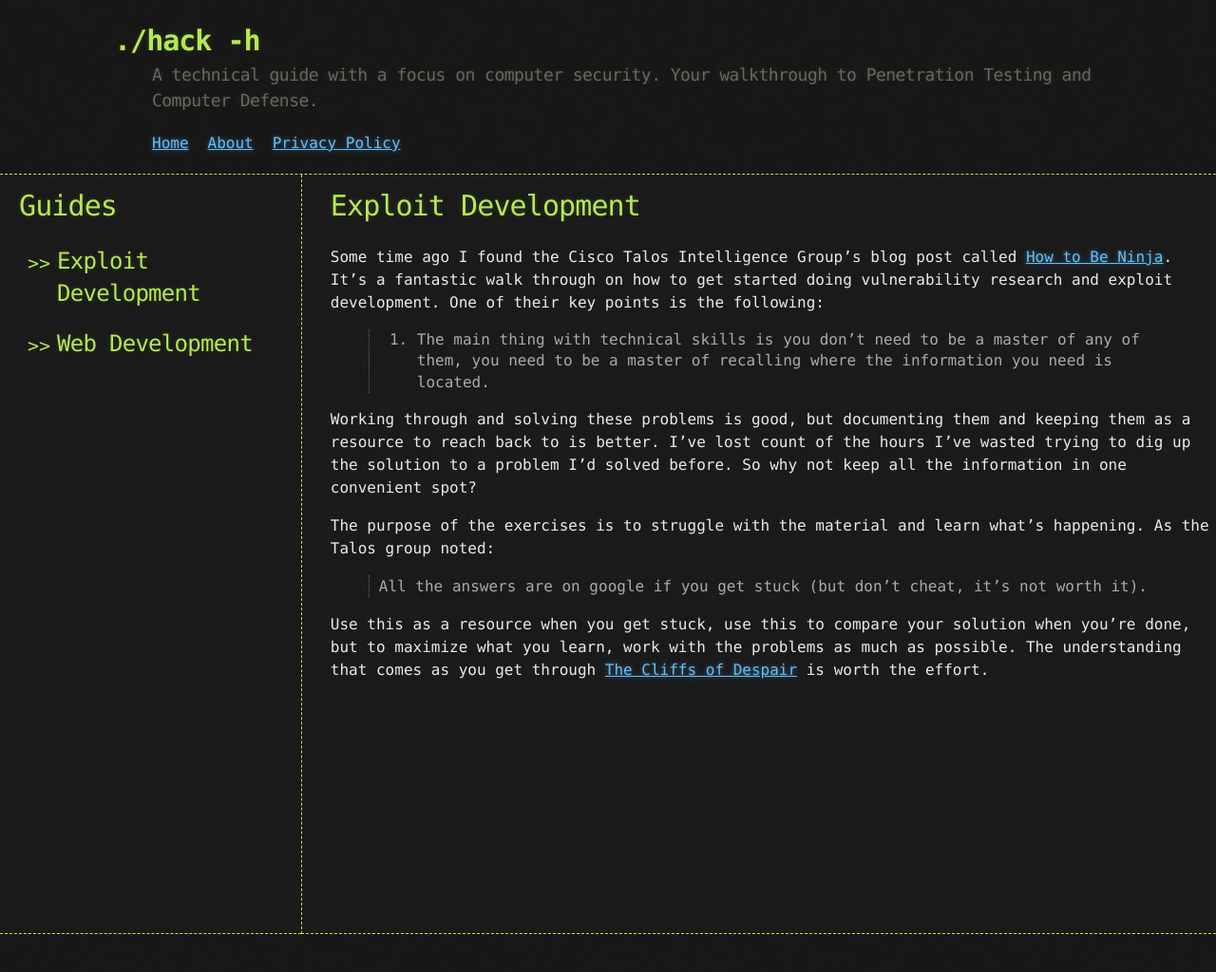
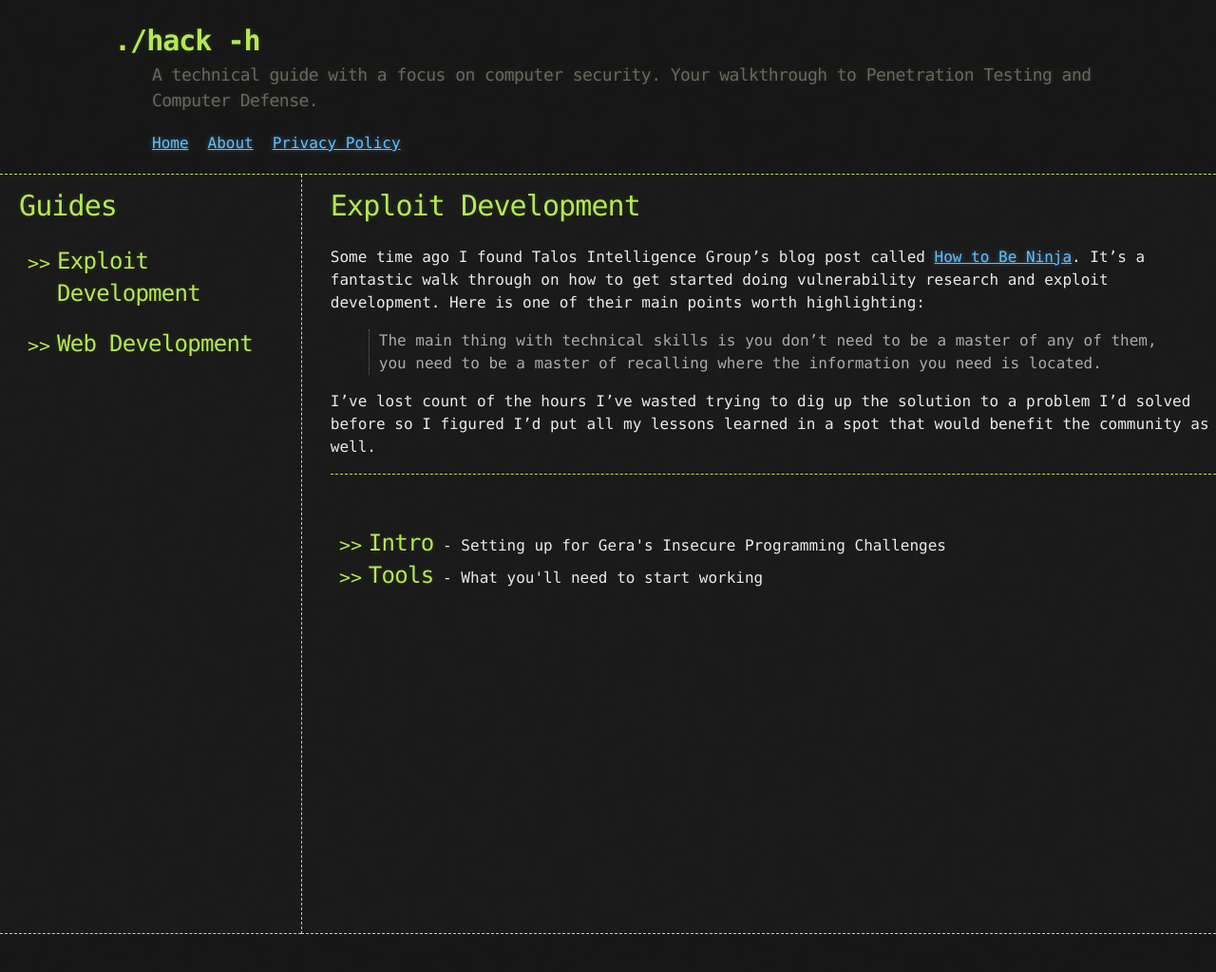
Before and after one commit to 6r0k3d/6r0k3d.github.io, a Jekyll site: the page built from exdev.md, in a window 1280 px wide. Shown: the whole page at 95% size. Built offline with Jekyll 4.4.1, drawn with Linux system fonts in a browser that asks for light colours; comment, search, counter and statistics services are not loaded.

Commit message:
Setup initial ExDev posts
Create Intro and Tools posts

```diff
--- /dev/null
+++ b/_exdev/intro.md
@@ -0,0 +1,10 @@
+---
+title: Gera's Insecure Programming Challenges Overview
+description: Setting up for Gera's Insecure Programming Challenges
+link: Intro
+author: gr0k
+layout: post
+github_comments_issueid: 2
+permalink: /exdev/intro.html
+date: 27 Aug 2018
+---
--- a/exdev.md
+++ b/exdev.md
@@ -3,19 +3,16 @@ layout: page
 title: Exploit Development
 ---
 
-Some time ago I found the Cisco Talos Intelligence Group's blog post called [How to Be Ninja](https://blog.talosintelligence.com/2009/07/how-do-i-become-ninja.html). It's a fantastic walk through on how to get started doing vulnerability research and exploit development. One of their key points is the following:
+Some time ago I found Talos Intelligence Group's blog post called [How to Be Ninja](https://blog.talosintelligence.com/2009/07/how-do-i-become-ninja.html). It's a fantastic walk through on how to get started doing vulnerability research and exploit development. Here is one of their main points worth highlighting:
 
-> 3. The main thing with technical skills is you don't need to be a master of any of them, you need to be a master of recalling where the information you need is located.
+> The main thing with technical skills is you don't need to be a master of any of them, you need to be a master of recalling where the information you need is located.
 
-Working through and solving these problems is good, but documenting them and keeping them as a resource to reach back to is better. I've lost count of the hours I've wasted trying to dig up the solution to a problem I'd solved before. So why not keep all the information in one convenient spot?
+I've lost count of the hours I've wasted trying to dig up the solution to a problem I'd solved before so I figured I'd put all my lessons learned in a spot that would benefit the community as well.
+<hr>
+<br>
 
-The purpose of the exercises is to struggle with the material and learn what's happening. As the Talos group noted:
-
-> All the answers are on google if you get stuck (but don't cheat, it's not worth it).
-
- Use this as a resource when you get stuck, use this to compare your solution when you're done, but to maximize what you learn, work with the problems as much as possible. The understanding that comes as you get through [The Cliffs of Despair](https://www.thinkful.com/blog/why-learning-to-code-is-so-damn-hard/) is worth the effort.
-
-
-  {% for item in site.exdev %}
-    <h2 style="display:inline"><a class="header_link" href="{{ item.url }}">{{ item.link }}</a></h2><p style="display:inline"> - {{ item.description }}</p>
-  {% endfor %}
+<ul>
+{% for item in site.exdev %}
+  <li><h2 style="display:inline"><a class="header_link" href="{{ item.url }}">{{ item.link }}</a></h2><p style="display:inline"> - {{ item.description }}</p></li>
+{% endfor %}
+</ul>
```
Also changed, not shown: _exdev/tools.md (added, +10 -0 lines).
